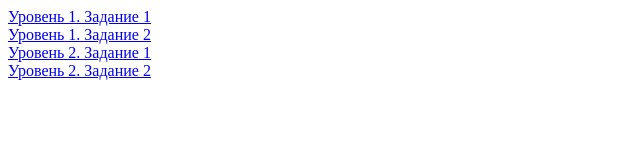
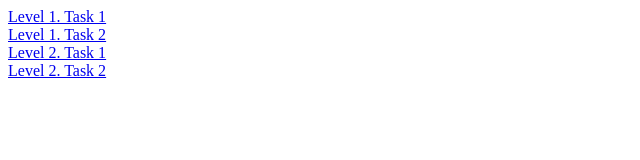
Before and after one commit to zahoruiko/HW_FE_221026-JavaScript, a plain HTML site: page index.html in a window 1280 px wide. Shown: the whole page, without its empty margins (0-640 px from the left). Drawn offline with Linux system fonts and the light colour scheme.

Commit message:
Update index.html

```diff
--- a/index.html
+++ b/index.html
@@ -4,12 +4,12 @@
     <meta charset="UTF-8">
     <meta http-equiv="X-UA-Compatible" content="IE=edge">
     <meta name="viewport" content="width=device-width, initial-scale=1.0">
-    <title>Document</title>
+    <title>Homework</title>
 </head>
 <body>
-    <a href="HW_FE_221026-L1-1.html">Уровень 1. Задание 1</a><br>
-    <a href="HW_FE_221026-L1-2.html">Уровень 1. Задание 2</a><br>
-    <a href="HW_FE_221026-L2-1.html">Уровень 2. Задание 1</a><br>
-    <a href="HW_FE_221026-L2-2.html">Уровень 2. Задание 2</a>
+    <a href="HW_FE_221026-L1-1.html">Level 1. Task 1</a><br>
+    <a href="HW_FE_221026-L1-2.html">Level 1. Task 2</a><br>
+    <a href="HW_FE_221026-L2-1.html">Level 2. Task 1</a><br>
+    <a href="HW_FE_221026-L2-2.html">Level 2. Task 2</a>
 </body>
 </html>
```
